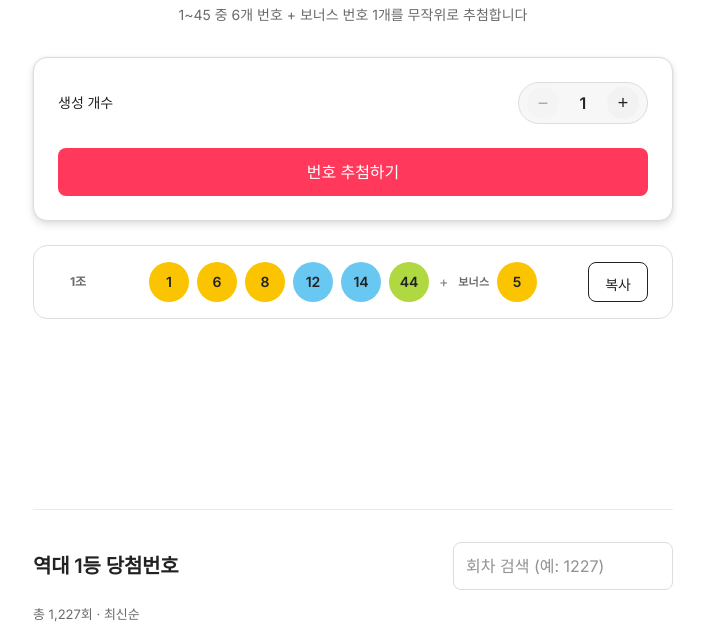
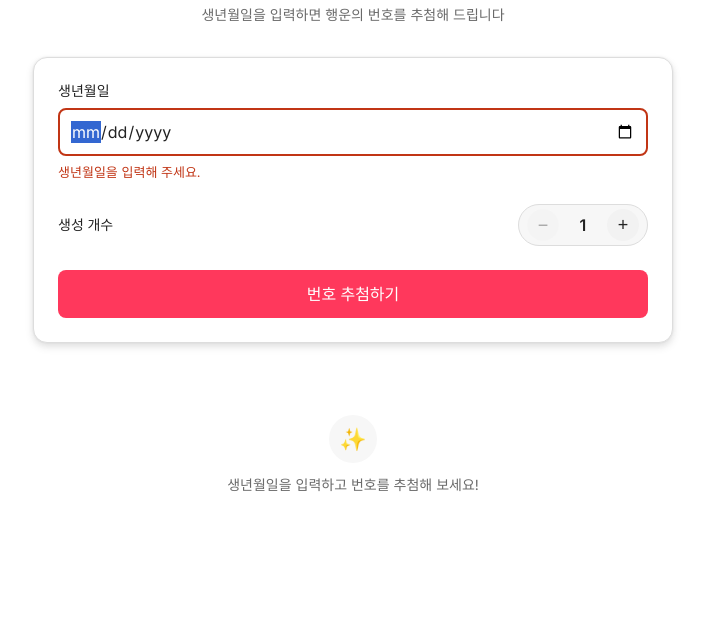
Before and after one commit to wonniessss/-, a plain HTML site: page index.html in a window 1280 px wide. Both pictures are taken after a click on the button "번호 추첨하기". Shown: the part 139-769 px from the top of the page, without its empty margins (287-992 px from the left). Drawn offline with Linux system fonts and the light colour scheme.

Commit message:
Add birthdate input required before lotto draw
Co-authored-by: Cursor <cursoragent@cursor.com>

```diff
--- a/app.js
+++ b/app.js
@@ -9,9 +9,61 @@ const increaseBtn = document.getElementById('increaseBtn');
 const drawBtn = document.getElementById('drawBtn');
 const resultsEl = document.getElementById('results');
 const emptyStateEl = document.getElementById('emptyState');
+const birthdateEl = document.getElementById('birthdate');
+const birthdateErrorEl = document.getElementById('birthdateError');
 
 let setCount = 1;
 let isDrawing = false;
+let drawNonce = 0;
+
+function createSeededRandom(seed) {
+  let state = seed >>> 0;
+  return () => {
+    state = (Math.imul(state, 1664525) + 1013904223) >>> 0;
+    return state / 0x100000000;
+  };
+}
+
+function getBirthdateSeed(setIndex) {
+  const [y, m, d] = birthdateEl.value.split('-').map(Number);
+  return y * 10000 + m * 100 + d + setIndex * 997 + drawNonce * 7919;
+}
+
+function validateBirthdate() {
+  const value = birthdateEl.value;
+  if (!value) {
+    return { valid: false, message: '생년월일을 입력해 주세요.' };
+  }
+
+  const date = new Date(value + 'T00:00:00');
+  const [y, m, d] = value.split('-').map(Number);
+  if (date.getFullYear() !== y || date.getMonth() + 1 !== m || date.getDate() !== d) {
+    return { valid: false, message: '올바른 생년월일을 입력해 주세요.' };
+  }
+
+  const today = new Date();
+  today.setHours(0, 0, 0, 0);
+  if (date > today) {
+    return { valid: false, message: '오늘 이후 날짜는 입력할 수 없습니다.' };
+  }
+
+  if (y < 1900) {
+    return { valid: false, message: '1900년 이후 날짜를 입력해 주세요.' };
+  }
+
+  return { valid: true };
+}
+
+function showBirthdateError(message) {
+  birthdateEl.classList.add('is-error');
+  birthdateErrorEl.textContent = message;
+  birthdateErrorEl.hidden = false;
+}
+
+function clearBirthdateError() {
+  birthdateEl.classList.remove('is-error');
+  birthdateErrorEl.hidden = true;
+}
 
 function getBallColor(num) {
   if (num <= 10) return 'yellow';
@@ -21,16 +73,17 @@ function getBallColor(num) {
   return 'green';
 }
 
-function generateNumbers() {
+function generateNumbers(setIndex = 0) {
+  const rng = createSeededRandom(getBirthdateSeed(setIndex));
   const pool = Array.from({ length: MAX }, (_, i) => i + MIN);
   const main = [];
 
   for (let i = 0; i < PICK; i++) {
-    const idx = Math.floor(Math.random() * pool.length);
+    const idx = Math.floor(rng() * pool.length);
     main.push(pool.splice(idx, 1)[0]);
   }
 
-  const bonusIdx = Math.floor(Math.random() * pool.length);
+  const bonusIdx = Math.floor(rng() * pool.length);
   const bonus = pool[bonusIdx];
 
   return {
@@ -142,6 +195,16 @@ async function animateReveal(ballsEl, main, bonus, copyBtn) {
 
 async function draw() {
   if (isDrawing) return;
+
+  const birthdateCheck = validateBirthdate();
+  if (!birthdateCheck.valid) {
+    showBirthdateError(birthdateCheck.message);
+    birthdateEl.focus();
+    return;
+  }
+
+  clearBirthdateError();
+  drawNonce += 1;
   isDrawing = true;
   drawBtn.disabled = true;
   drawBtn.classList.add('drawing');
@@ -149,7 +212,7 @@ async function draw() {
   emptyStateEl.style.display = 'none';
   resultsEl.innerHTML = '';
 
-  const allNumbers = Array.from({ length: setCount }, () => generateNumbers());
+  const allNumbers = Array.from({ length: setCount }, (_, i) => generateNumbers(i));
   const setElements = allNumbers.map((nums, i) => createLottoSet(nums, i, true));
 
   setElements.forEach(({ set }) => resultsEl.appendChild(set));
@@ -185,6 +248,12 @@ increaseBtn.addEventListener('click', () => {
 });
 
 drawBtn.addEventListener('click', draw);
+
+birthdateEl.addEventListener('input', clearBirthdateError);
+birthdateEl.addEventListener('change', clearBirthdateError);
+
+const today = new Date();
+birthdateEl.max = `${today.getFullYear()}-${String(today.getMonth() + 1).padStart(2, '0')}-${String(today.getDate()).padStart(2, '0')}`;
 
 updateStepper();
 
--- a/index.html
+++ b/index.html
@@ -14,10 +14,15 @@
     <header class="header">
       <div class="logo">🎱</div>
       <h1>로또 번호 추첨기</h1>
-      <p class="subtitle">1~45 중 6개 번호 + 보너스 번호 1개를 무작위로 추첨합니다</p>
+      <p class="subtitle">생년월일을 입력하면 행운의 번호를 추첨해 드립니다</p>
     </header>
 
     <section class="controls">
+      <div class="birthdate-group">
+        <label for="birthdate">생년월일</label>
+        <input type="date" id="birthdate" class="birthdate-input" min="1900-01-01" required>
+        <p class="birthdate-error" id="birthdateError" hidden>올바른 생년월일을 입력해 주세요.</p>
+      </div>
       <div class="control-group">
         <label for="setCount">생성 개수</label>
         <div class="stepper">
@@ -34,7 +39,7 @@
     <section class="results" id="results" aria-live="polite">
       <div class="empty-state" id="emptyState">
         <div class="empty-icon" aria-hidden="true">✨</div>
-        <p>버튼을 눌러 행운의 번호를 받아보세요!</p>
+        <p>생년월일을 입력하고 번호를 추첨해 보세요!</p>
       </div>
     </section>
 
--- a/styles.css
+++ b/styles.css
@@ -137,6 +137,57 @@ body {
 .lotto-set:hover,
 .history-item:hover {
   box-shadow: var(--shadow-card);
+}
+
+.birthdate-group {
+  margin-bottom: var(--space-lg);
+}
+
+.birthdate-group label {
+  display: block;
+  font-size: 14px;
+  font-weight: 500;
+  line-height: 1.29;
+  color: var(--ink);
+  margin-bottom: var(--space-sm);
+}
+
+.birthdate-input {
+  width: 100%;
+  height: 48px;
+  padding: 14px 12px;
+  border: 1px solid var(--hairline);
+  border-radius: var(--rounded-sm);
+  background: var(--canvas);
+  color: var(--ink);
+  font-family: var(--font-family);
+  font-size: 16px;
+  font-weight: 400;
+  line-height: 1.5;
+  outline: none;
+  transition: border-color 0.15s, border-width 0.15s;
+}
+
+.birthdate-input:focus {
+  border: 2px solid var(--ink);
+  padding: 13px 11px;
+}
+
+.birthdate-input:invalid:not(:placeholder-shown),
+.birthdate-input.is-error {
+  border-color: var(--primary-error-text);
+}
+
+.birthdate-input.is-error:focus {
+  border: 2px solid var(--primary-error-text);
+}
+
+.birthdate-error {
+  font-size: 13px;
+  font-weight: 400;
+  line-height: 1.23;
+  color: var(--primary-error-text);
+  margin-top: var(--space-sm);
 }
 
 .control-group {
```
